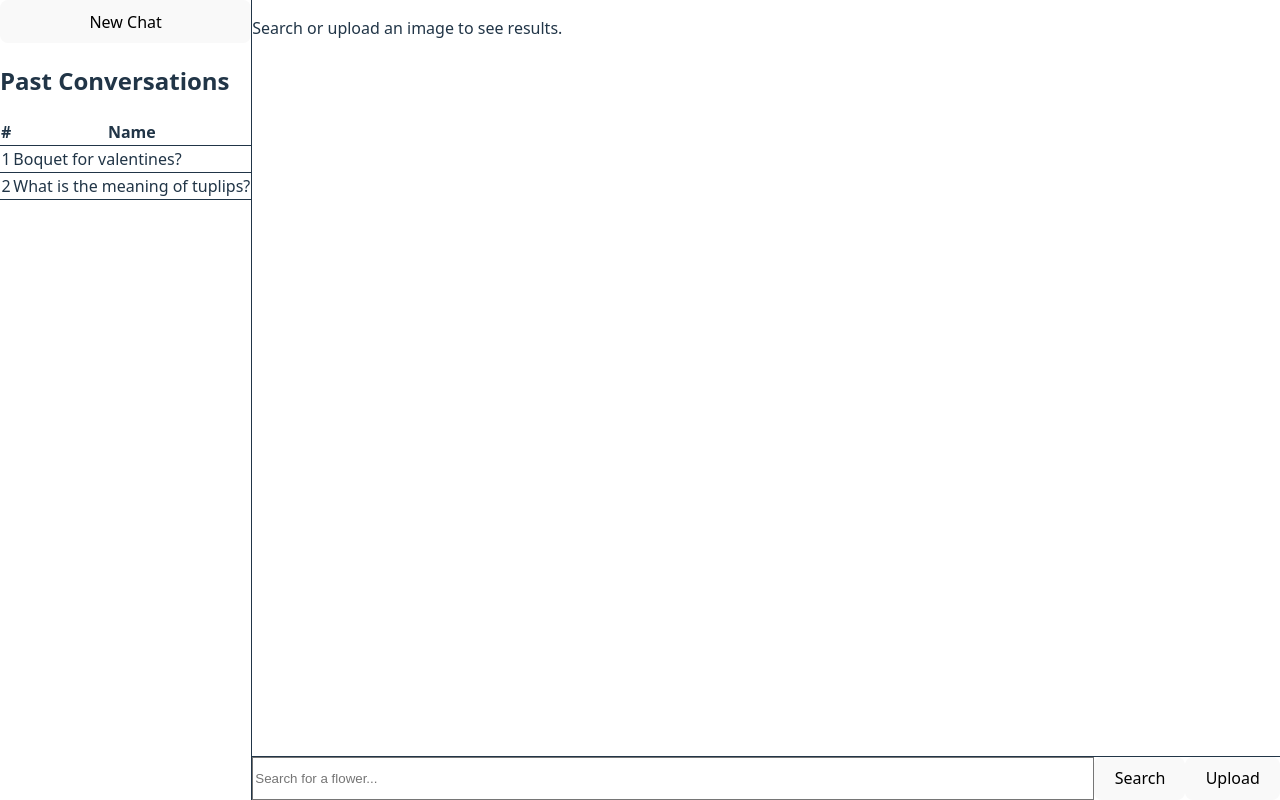
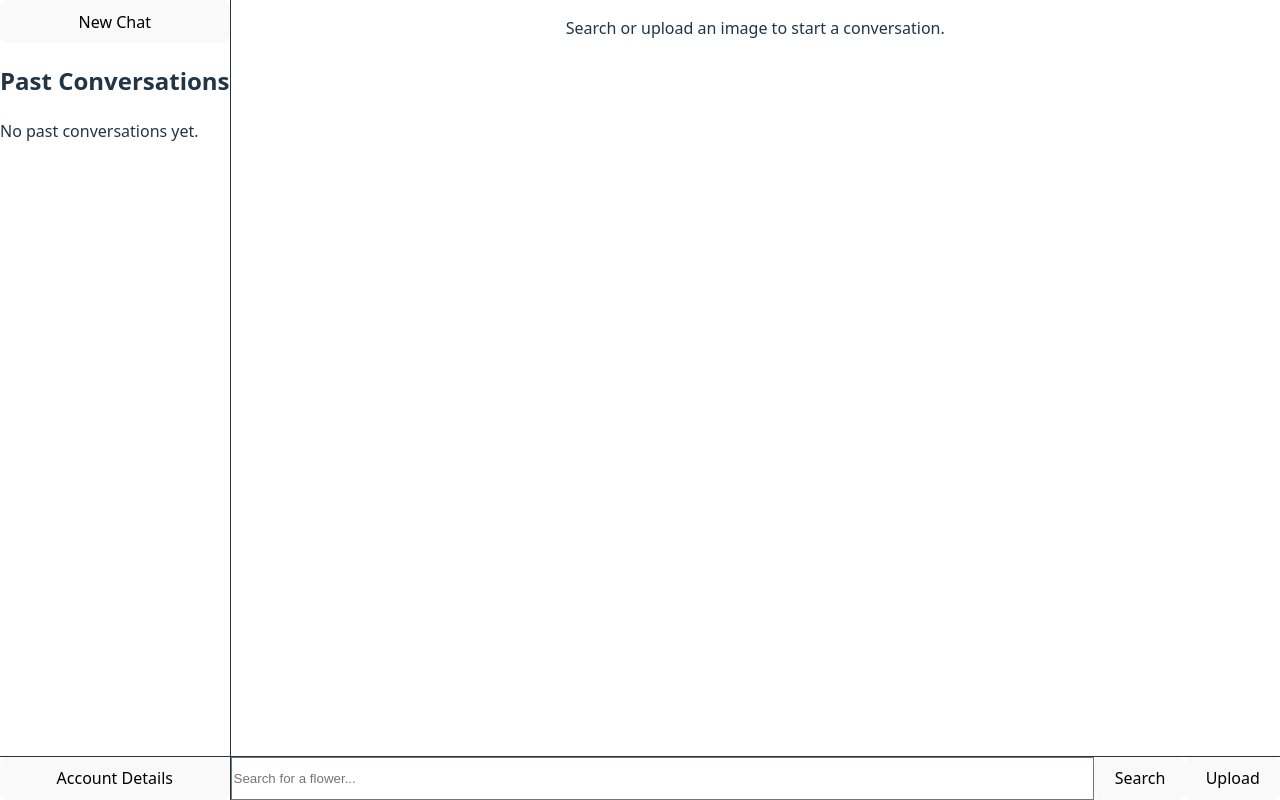
Before and after one commit to eoconn25/group_project_CS6422, a React (Vite) app in the folder frontend/: page / in a window 1280 px wide. Built offline with nearby package versions, Linux system fonts and the light colour scheme; the HTML template or start-up script is replaced by a standard one.

Commit message:
Add ChatLayout, SearchBar, FlowerInfoCard, and ImageUpload changes

```diff
--- a/frontend/src/components/ChatLayout.tsx
+++ b/frontend/src/components/ChatLayout.tsx
@@ -1,112 +1,176 @@
-import { useState, useRef } from "react";
+//useState -> mahe component state like the messages and pat convo
+//useRef -> create references to DOM elements like file input and messages end for scrolling
+//useEffect -> perform side effects like auto scrolling to bottom when new message is added
+import { useState, useRef, useEffect } from "react";
+//import child compontnts made earlier and mock data
 import SearchBar from "./SearchBar";
 import FlowerInfoCard from "./FlowerInfoCard";
 import { mockFlowers } from "../data/mockData";
 
+// represent a single message in the conversation, flow and optional image
+interface ConversationCard {
+  flower: typeof mockFlowers[0];
+  imageUrl?: string | null;
+}
+
+// represent a past conversation with id, title and array of messages
+interface PastConversation {
+  id: number;
+  title: string;
+  messages: ConversationCard[];
+}
+
+// state and references for chat layout component
 export default function ChatLayout() {
-  const [selectedFlower, setSelectedFlower] = useState<typeof mockFlowers[0] | null>(null);
-  const [uploadedImage, setUploadedImage] = useState<string | null>(null);
+  // holds the messages in the current conversation
+  const [currentConversation, setCurrentConversation] = useState<ConversationCard[]>([]);
+  // store the previous conversations for the sidebar
+  const [pastConversations, setPastConversations] = useState<PastConversation[]>([]);
+  // unique id for each conversation
+  const [conversationId, setConversationId] = useState(1);
 
+  // references to the hidden file input afor image upload
   const fileInputRef = useRef<HTMLInputElement>(null);
+  // referece to the end of the messages list for auto scrolling
+  const messagesEndRef = useRef<HTMLDivElement>(null);
 
+  // Scroll to bottom when new message appears
+  useEffect(() => {
+    messagesEndRef.current?.scrollIntoView({ behavior: "smooth" });
+  }, [currentConversation]);
+
+  // handle text search
+  // searched mockflowers by name for a exact match, it is case sensitive
+  // when found, add to current conversation
   const handleSearch = (query: string) => {
     const result = mockFlowers.find(
       (f) => f.name.toLowerCase() === query.toLowerCase()
     );
-    setSelectedFlower(result || null);
+    if (result) {
+      setCurrentConversation((prev) => [...prev, { flower: result }]);
+    }
   };
 
+  // handle image upload
+  //when a file is selected, create a URL for it and add to current conversation with a mock prediction
   const handleFileChange = (e: React.ChangeEvent<HTMLInputElement>) => {
     const file = e.target.files?.[0];
     if (file) {
       const url = URL.createObjectURL(file);
-      setUploadedImage(url);
-      // Mock: set a flower match
-      setSelectedFlower(mockFlowers[1]); // e.g., Tulip
+      const matchedFlower = mockFlowers[1]; // Mock prediction (Tulip)
+      setCurrentConversation((prev) => [
+        ...prev,
+        { flower: matchedFlower, imageUrl: url },
+      ]);
     }
   };
 
+  // handle New Chat
+  // saves current conversation to past conversations with title of the first flower, future can change to query
+  // wont add if empty then wont add
+  // resets current conversation to start a new chat
+  const handleNewChat = () => {
+    if (currentConversation.length > 0) {
+      const firstFlower = currentConversation[0]?.flower?.name || "Untitled Chat";
+      const newEntry: PastConversation = {
+        id: conversationId,
+        title: firstFlower,
+        messages: currentConversation,
+      };
+
+      setPastConversations((prev) => [...prev, newEntry]);
+      setConversationId((id) => id + 1);
+    }
+
+    setCurrentConversation([]); // reset chat
+  };
+
   return (
+    /* JSX Lauout */
     <div className="h-screen w-screen flex">
       {/* Sidebar */}
-      <div className="w-64 bg-gray-100 p-4 overflow-y-auto border-r border-gray-300">
-        {/* New Chat Button */}
+      {/* has new chat button, past conversations list and account button at bottom */}
+      <div className="w-64 bg-gray-100 p-4 flex flex-col border-r border-gray-300">
+        {/* Top Section (New Chat + Past Conversations) */}
+        <div className="flex-1 overflow-y-auto">
           <button
-    onClick={() => {
-      setSelectedFlower(null);
-      setUploadedImage(null);
-    }}
-    className="w-full mb-4 px-4 py-2 text-white rounded-lg "
+            onClick={handleNewChat}
+            className="w-full mb-4 px-4 py-2 bg-pink-500 text-white rounded-lg hover:bg-pink-600"
           >
             New Chat
           </button>
-
+          {/* Past Conversations List */}
+          {/* maps padt conversations to a table, click on a row to load that conversation */}
           <h2 className="font-bold text-lg mb-4">Past Conversations</h2>
+          {pastConversations.length > 0 ? (
             <table className="w-full table-auto border-collapse">
               <thead>
                 <tr className="bg-gray-200">
-              <th className="p-2 border-b">#</th>
-              <th className="p-2 border-b">Name</th>
+                  <th className="p-2 border-b w-10">#</th>
+                  <th className="p-2 border-b text-left">Name</th>
                 </tr>
               </thead>
               <tbody>
-            <tr className="hover:bg-gray-50">
-              <td className="p-2 border-b text-center">1</td>
-              <td className="p-2 border-b">Boquet for valentines?</td>
+                {pastConversations.map((chat) => (
+                  <tr
+                    key={chat.id}
+                    className="hover:bg-gray-50 cursor-pointer"
+                    onClick={() => setCurrentConversation(chat.messages)}
+                  >
+                    <td className="p-2 border-b text-center">{chat.id}</td>
+                    <td className="p-2 border-b truncate">{chat.title}</td>
                   </tr>
-            <tr className="hover:bg-gray-50">
-              <td className="p-2 border-b text-center">2</td>
-              <td className="p-2 border-b">What is the meaning of tuplips?</td>
-            </tr>
+                ))}
               </tbody>
             </table>
-      </div>
-
-      {/* Right main area */}
-<div className="flex-1 flex flex-col">
-  {/* Results area */}
-  <div className="flex-1 overflow-y-auto p-4 gap-4 flex flex-col">
-    {selectedFlower ? (
-      <div className="flex gap-4">
-        {/* Left: card + mock prediction */}
-        <div className="flex flex-col space-y-2">
-          <FlowerInfoCard flower={selectedFlower} />
-            {uploadedImage && (
-            <p className="text-gray-600 text-sm">
-              Mock prediction: <strong>{selectedFlower.name} (92%)</strong>
-            </p>
+          ) : (
+            <p className="text-gray-500 text-sm">No past conversations yet.</p>
           )}
         </div>
 
-        {/* Right: uploaded image */}
-        {uploadedImage && (
-          <div className="flex-shrink-0 w-20 h-20">
-            <img
-              src={uploadedImage}
-              alt="Uploaded flower"
-                            className="rounded-lg shadow w-full h-full object-contain"
-            />
+        {/* Bottom Account Button */}
+        <div className="border-t pt-3 mt-3">
+          <button
+            className="w-full py-2 rounded-lg font-medium "
+          >
+            Account Details
+          </button>
         </div>
-        )}
       </div>
+
+      {/* Main Chat Area */}
+      <div className="flex-1 flex flex-col bg-gray-50">
+        {/* Scrollable Chat Messages */}
+        {/* loops current conversation messages to display each flower info card */
+        /* renders flower info card component for each message in the current conversation, empty shows place holder text */}
+        <div className="flex-1 overflow-y-auto p-4 flex flex-col space-y-4">
+          {currentConversation.length > 0 ? (
+            currentConversation.map((msg, i) => (
+              <FlowerInfoCard key={i} flower={msg.flower} imageUrl={msg.imageUrl} />
+            ))
           ) : (
-      <p className="text-gray-500">
-        Search or upload an image to see results.
+            <p className="text-gray-500 text-center mt-10">
+              Search or upload an image to start a conversation.
             </p>
           )}
+          {/*ensures auto scroll to bottom */}
+          <div ref={messagesEndRef} />
         </div>
 
-        {/* Bottom pinned bar */}
+        {/* Bottom Input Bar */}
         <div className="flex w-full border-t bg-white p-4 gap-2">
           <div className="flex-1">
+            {/* triggers handlesearch in parent component */}
             <SearchBar onSearch={handleSearch} />
           </div>
+          {/* upload button that triggers hidden file input */}
           <button
             onClick={() => fileInputRef.current?.click()}
             className="px-4 py-2 bg-pink-500 text-white rounded-lg hover:bg-pink-600"
           >
             Upload
           </button>
+          {/* hidden file input for image upload, handles actual file selection */}
           <input
             type="file"
             accept="image/*"
--- a/frontend/src/components/SearchBar.tsx
+++ b/frontend/src/components/SearchBar.tsx
@@ -1,23 +1,59 @@
+// add state to functional components
+//here will store the current typed text in the search bar
 import { useState } from "react";
 
+// Props for SearchBar component
+// onSearch is a function that takes a string and returns void
+// send to parent component when user searches
 interface SearchBarProps {
   onSearch: (query: string) => void;
 }
 
+//declare a functional component called SearchBar
+// uses object destructuring to extract onSearch from props
 export default function SearchBar({ onSearch }: SearchBarProps) {
+  //state decleration
+  // query = current text typed
+  // setQuery = function to update the query state
+  // initial state is an empty string
   const [query, setQuery] = useState("");
 
+  // handle "Enter" key press to trigger search
+  // function runs when a key is pressed while the input is focused
+  const handleKeyDown = (e: React.KeyboardEvent<HTMLInputElement>) => {
+    // that key is the enter key
+    if (e.key === "Enter") {
+      //calles on search with the typed query
+      onSearch(query);
+    }
+  };
+
+  // JSX to render the search bar
   return (
+    // flex container to hold input and button and stretch to full width and aligns input and button horizontally
     <div className="flex w-full">
+      {/* this is the input field */}
       <input
+        // standard text input field
         type="text"
+        // text when input is empty
         placeholder="Search for a flower..."
+        // controlled component, displayed value will come from query state
         value={query}
+        // update query state when user types
         onChange={(e) => setQuery(e.target.value)}
+        // lias to handle key presses
+        onKeyDown={handleKeyDown}
+        // tailwind css classes for styling
+        // makes input take up all available space, padding, border, rounded left corners, gray border, focus styles
         className="flex-1 p-2 border rounded-l-lg border-gray-300 focus:outline-none focus:ring-2 focus:ring-pink-400"
       />
+      {/* this is the search button */}
       <button
+        // when clicked, calls onSearch with the current query
         onClick={() => onSearch(query)}
+        // tailwind css classes for styling
+        // padding, pink background, white text, rounded right corners, hover effect
         className="px-4 py-2 bg-pink-500 text-white rounded-r-lg hover:bg-pink-600"
       >
         Search
```
Also changed, not shown: frontend/src/components/FlowerInfoCard.tsx (+44 -5 lines), frontend/src/components/ImageUpload.tsx (+20 -0 lines). Lines whose indentation alone changed are shown as unchanged.
